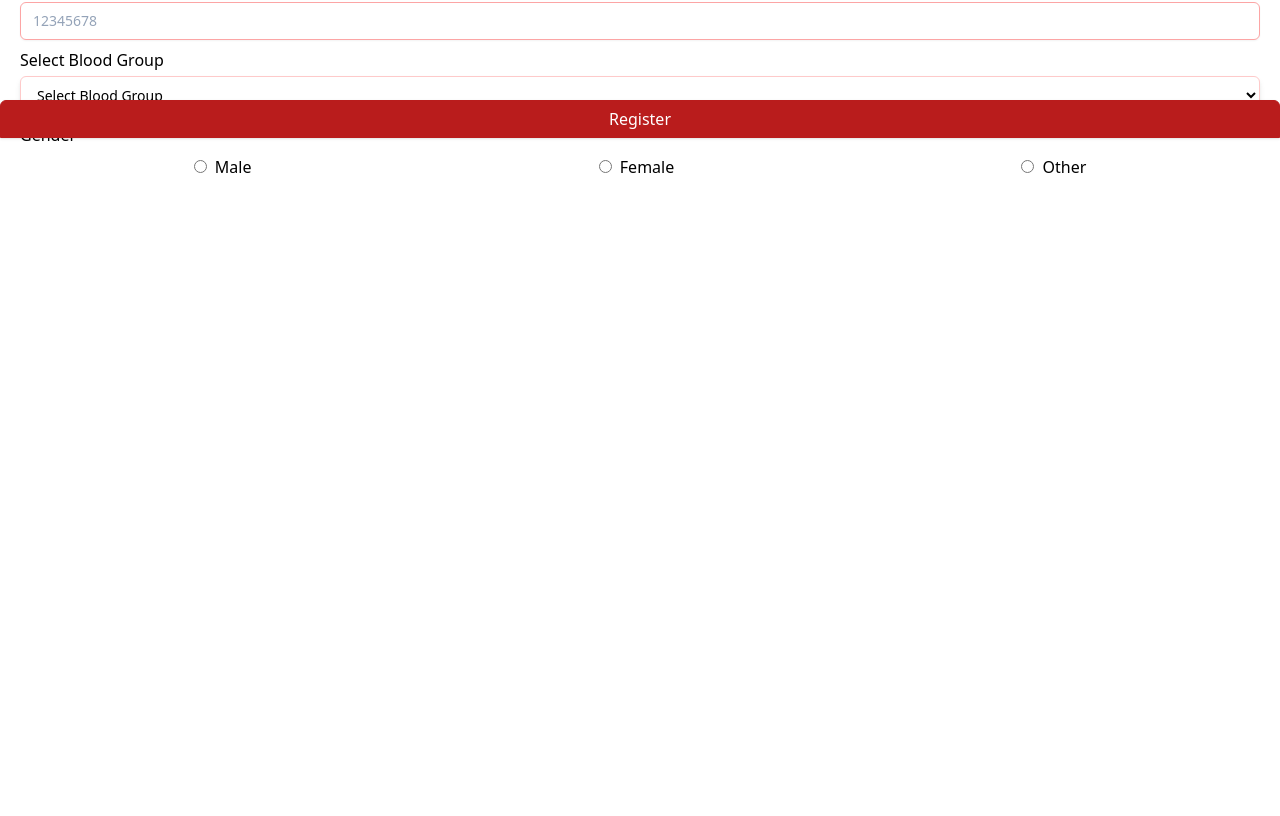
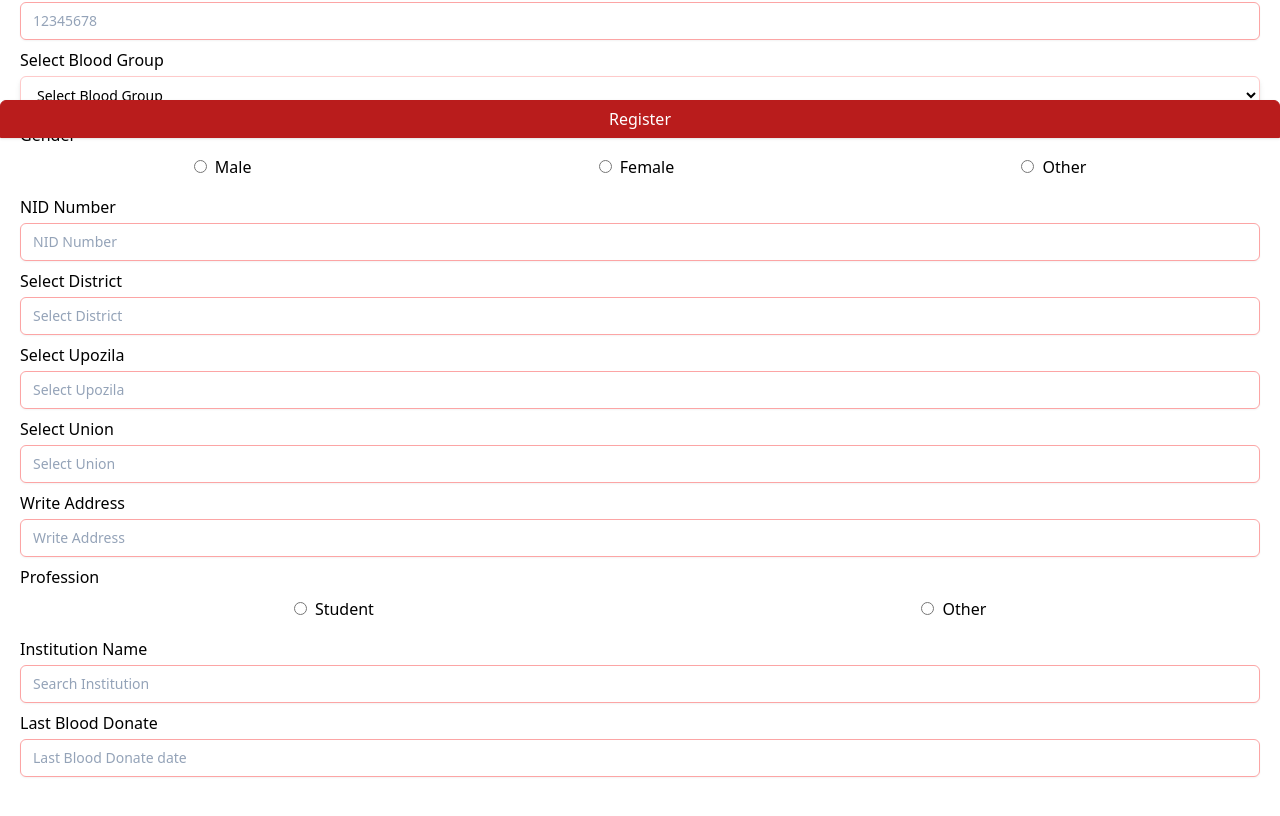
Before and after one commit to mdsamaul/bmhbd_client, a React (Vite) app: page /registration in a window 1280 px wide. Shown: the part 658-1474 px from the top of the page. Before the commit the page ends 933 px from the top, so only its background shows below. Built offline with nearby package versions, Linux system fonts and the light colour scheme; no server answers.

Commit message:
last blood donate date

```diff
--- /dev/null
+++ b/src/components/RadioField/Profation.jsx
@@ -0,0 +1,38 @@
+import React from "react";
+
+const Profation = ({ label, register, registerName }) => {
+  return (
+    <div>
+      <label className="block">{label}</label>
+      <div className="flex justify-around py-2">
+        <div>
+          <label htmlFor="field-student">
+            <input
+              {...register(registerName)}
+              type="radio"
+              name="profession"
+              value="Student"
+              id="field-student"
+            />
+            <span className="pl-1"> Student</span>
+          </label>
+        </div>
+
+        <div>
+          <label htmlFor="field-profession-other">
+            <input
+              {...register(registerName)}
+              type="radio"
+              name="profession"
+              value="Other"
+              id="field-profession-other"
+            />
+            <span className="pl-1"> Other</span>
+          </label>
+        </div>
+      </div>
+    </div>
+  );
+};
+
+export default Profation;
--- a/src/components/RadioField/RadioField.jsx
+++ b/src/components/RadioField/RadioField.jsx
@@ -5,7 +5,7 @@ const RadioField = ({ label, register, registerName }) => {
     <div>
       <label className="block">{label}</label>
       <div className="flex justify-around py-2">
-        <div>
+        <div className="cursor-pointer">
           <label htmlFor="field-male">
             <input
               {...register(registerName)}
@@ -17,7 +17,7 @@ const RadioField = ({ label, register, registerName }) => {
             <span className="pl-1"> Male</span>
           </label>
         </div>
-        <div>
+        <div className="cursor-pointer">
           <label htmlFor="field-female">
             <input
               {...register(registerName)}
@@ -29,7 +29,7 @@ const RadioField = ({ label, register, registerName }) => {
             <span className="pl-1"> Female</span>
           </label>
         </div>
-        <div>
+        <div className="cursor-pointer">
           <label htmlFor="field-other">
             <input
               {...register(registerName)}
--- a/src/pages/Registration/Registration.jsx
+++ b/src/pages/Registration/Registration.jsx
@@ -8,6 +8,7 @@ import UploadedImage from "../../components/UploadedImage/UploadedImage.jsx";
 import { FcManager } from "react-icons/fc";
 import SelectBlood from "../../components/SelectBlood/SelectBlood.jsx";
 import RadioField from "../../components/RadioField/RadioField.jsx";
+import Profation from "../../components/RadioField/Profation.jsx";
 
 const Registration = () => {
   const [selectedFile, setSelectedFile] = useState(
@@ -99,6 +100,68 @@ const Registration = () => {
               register={register}
             ></RadioField>
           </div>
+          <TextInputField
+            type={"text"}
+            hints={"NID Number"}
+            register={register}
+            registerName={"nidNumber"}
+            label={"NID Number"}
+          ></TextInputField>
+          <div className="py-2">
+            <TextInputField
+              type={"text"}
+              hints={"Select District"}
+              register={register}
+              registerName={"selectDistrict"}
+              label={"Select District"}
+            ></TextInputField>
+          </div>
+          <TextInputField
+            type={"text"}
+            hints={"Select Upozila"}
+            register={register}
+            registerName={"selectUpozila"}
+            label={"Select Upozila"}
+          ></TextInputField>
+          <div className="py-2">
+            <TextInputField
+              type={"text"}
+              hints={"Select Union"}
+              register={register}
+              registerName={"selectUnion"}
+              label={"Select Union"}
+            ></TextInputField>
+          </div>
+          <TextInputField
+            type={"text"}
+            hints={"Write Address"}
+            register={register}
+            registerName={"writeAddress"}
+            label={"Write Address"}
+          ></TextInputField>
+          <div className="py-2">
+            <Profation
+              label={"Profession"}
+              registerName={"profession"}
+              register={register}
+            ></Profation>
+          </div>
+          <TextInputField
+            type={"text"}
+            hints={"Search Institution"}
+            register={register}
+            registerName={"institutionName"}
+            label={"Institution Name"}
+          ></TextInputField>
+          <div className="pt-2 pb-4">
+            <TextInputField
+              type={"text"}
+              hints={"Last Blood Donate date"}
+              register={register}
+              registerName={"lastDonateBlood"}
+              label={"Last Blood Donate"}
+            ></TextInputField>
+          </div>
 
           {/* <input defaultValue="test" {...register("example")} /> */}
 
```
